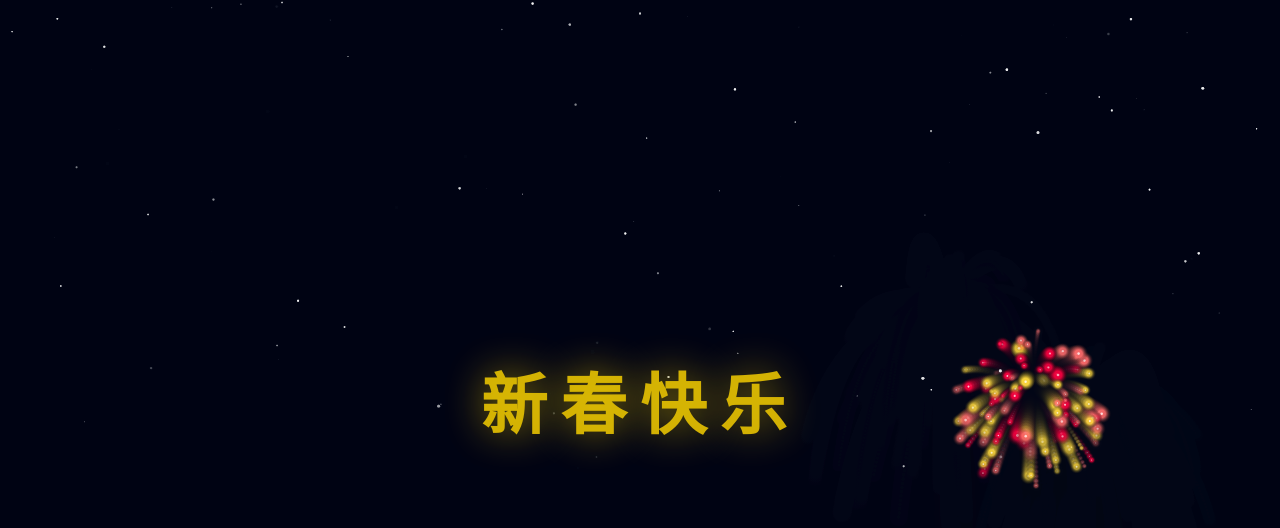
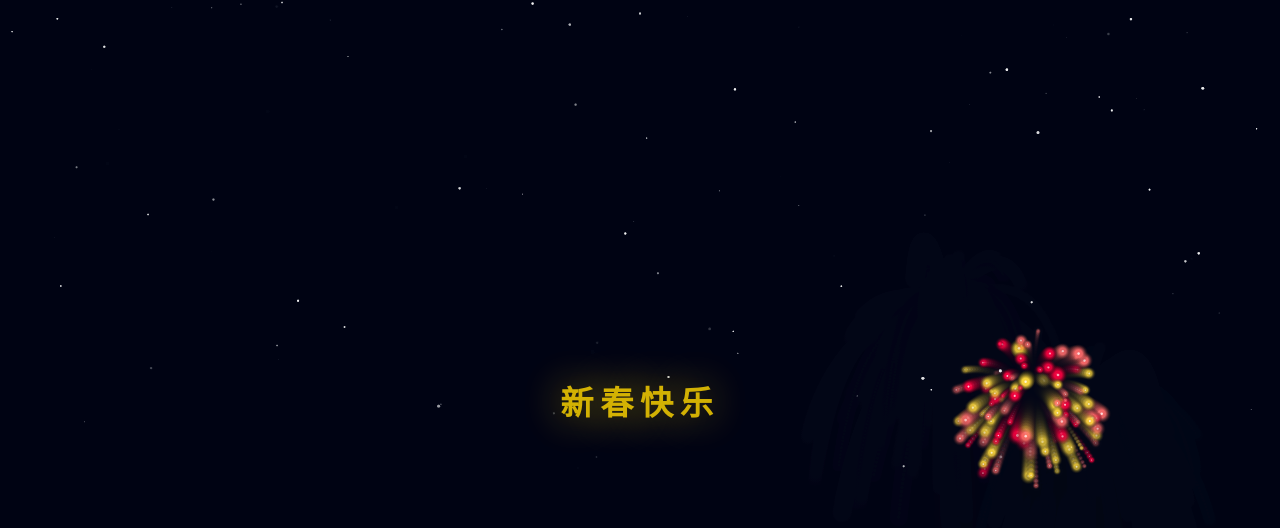
Before and after one commit to XieHengBo/fireworks, a plain HTML site: page index.html in a window 1280 px wide. Drawn offline with Linux system fonts and the light colour scheme.

Commit message:
first commit

```diff
--- a/index.html
+++ b/index.html
@@ -26,13 +26,14 @@
             left: 50%;
             transform: translate(-50%, -50%);
             color: rgba(255, 215, 0, 0.9);
-            font-size: 4rem;
+            font-size: 2rem;
             font-family: "Microsoft YaHei", "SimHei", sans-serif;
             font-weight: bold;
             text-shadow: 0 0 40px rgba(255, 215, 0, 0.6);
             pointer-events: none;
             animation: fade 8s ease-in-out infinite;
             letter-spacing: 0.2em;
+            white-space: nowrap;
         }
 
         @keyframes fade {
```
